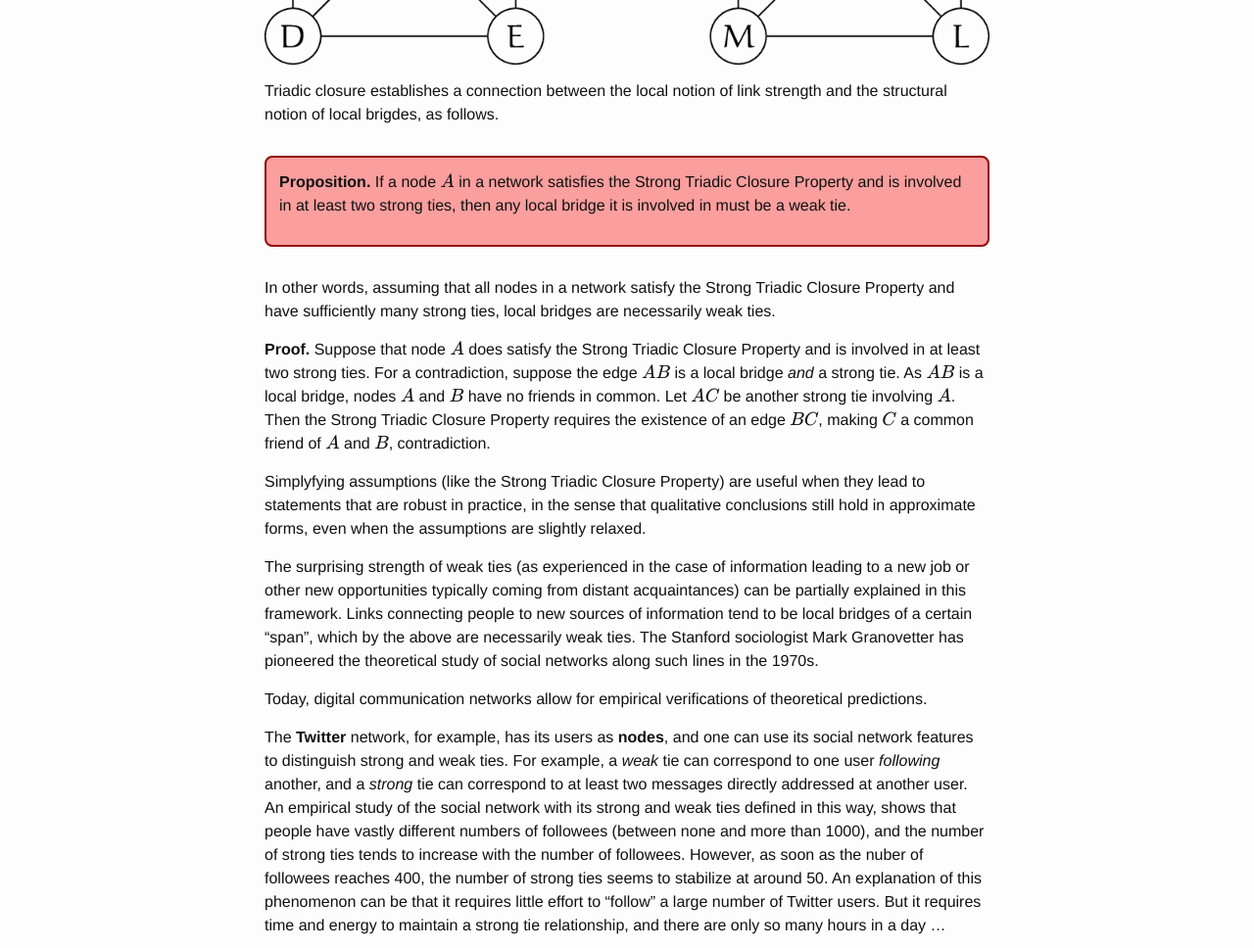
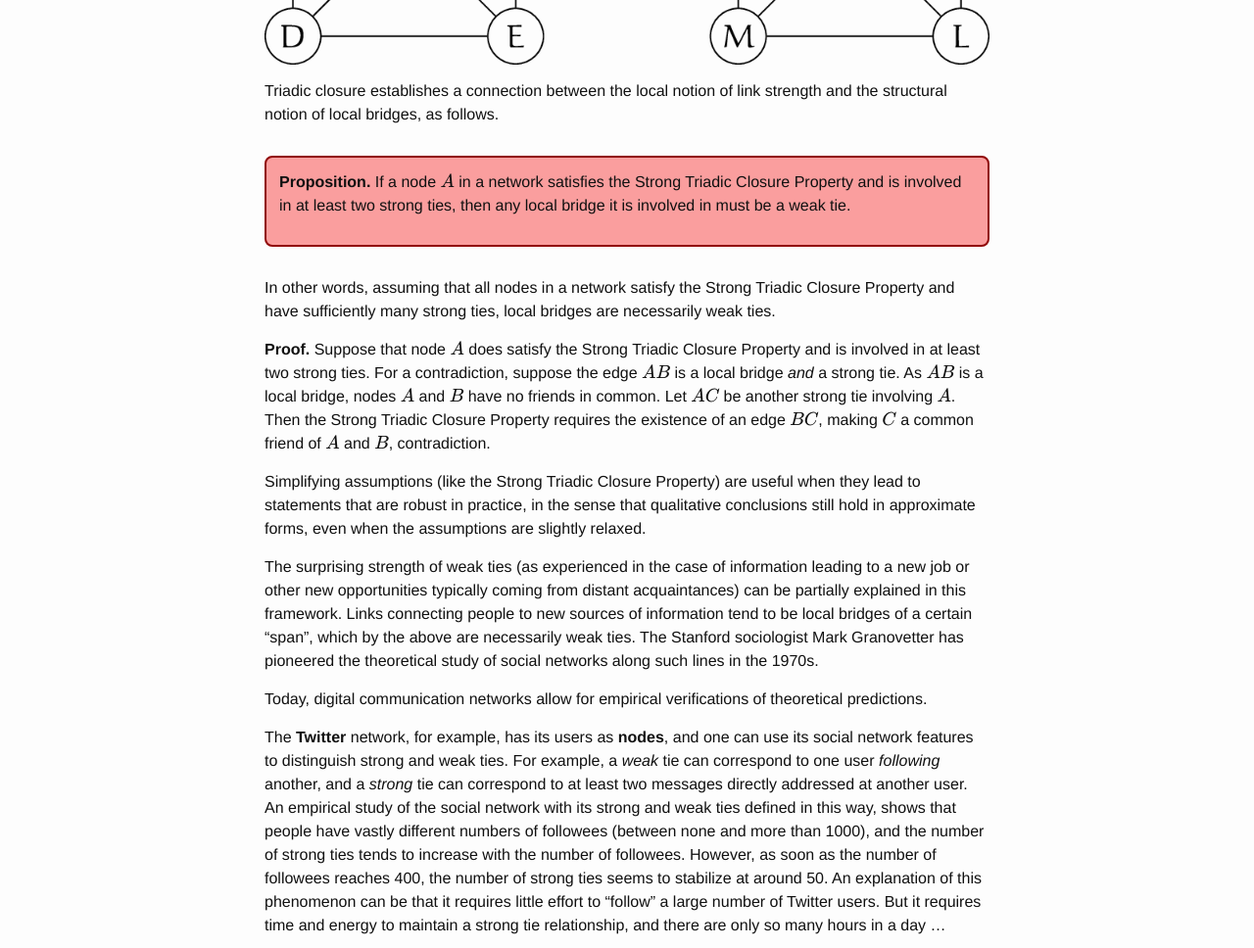
Before and after one commit to starktech23/cs4423.github.io, a Jekyll site: the page built from _posts/2017-02-01-note07.md, in a window 1280 px wide and 1400 px high, scrolled down 3995 px. Shown: the part 176-1144 px from the top of the window at 98% size. Built offline with Jekyll 4.4.1, drawn with Linux system fonts in a browser that asks for light colours; formulas are drawn with MathJax 3; a script that is not in the unit is left out; comment, search, counter and statistics services are not loaded; some of the changed text lies outside the part shown.

Commit message:
spell check

```diff
--- a/_posts/2017-02-01-note07.md
+++ b/_posts/2017-02-01-note07.md
@@ -19,7 +19,7 @@ In this network, the **Erdős number** of a mathematician is their
 distance from the Erdős node.   This number can be computed by Breadth First Search.  The AMS offers this as a service on a dedicated
 [collaboration distance page].
 
-The hungarian mathematician Paul [Erdős] (1913-1996) is very
+The Hungarian mathematician Paul [Erdős] (1913-1996) is very
 well-known for his publication records, with more than 1500
 publications, and more than 500 collaborators.  It turns out, that
 most mathematicians have an Erdős number of 4 or 5.  In fact,
@@ -148,7 +148,7 @@ Strong Triadic Closure Property:  whenever a node has two strongly tied neighbou
 
 
 Triadic closure establishes a connection between the local notion
-of link strength and the structural notion of local brigdes, as follows.
+of link strength and the structural notion of local bridges, as follows.
 
 <div class="note" markdown="1">
 **Proposition.** If a node $A$ in a network satisfies the Strong Triadic
@@ -168,7 +168,7 @@ common.  Let $AC$ be another strong tie involving $A$.  Then the Strong
 Triadic Closure Property requires the existence of an edge $BC$, making
 $C$ a common friend of $A$ and $B$, contradiction.
 
-Simplyfying assumptions (like the Strong Triadic Closure Property) are
+Simplifying assumptions (like the Strong Triadic Closure Property) are
 useful when they lead to statements that are robust in practice, in
 the sense that qualitative conclusions still hold in approximate
 forms, even when the assumptions are slightly relaxed.
@@ -196,7 +196,7 @@ messages directly addressed at another user.  An empirical study of
 the social network with its strong and weak ties defined in this way,
 shows that people have vastly different numbers of followees (between
 none and more than 1000), and the number of strong ties tends to
-increase with the number of followees.  However, as soon as the nuber
+increase with the number of followees.  However, as soon as the number
 of followees reaches 400, the number of strong ties seems to stabilize
 at around 50.  An explanation of this phenomenon can be that it
 requires little effort to "follow" a large number of Twitter users.
```
Also changed, not shown: other parts of _posts/2017-02-01-note07.md (+1 -1 lines).
